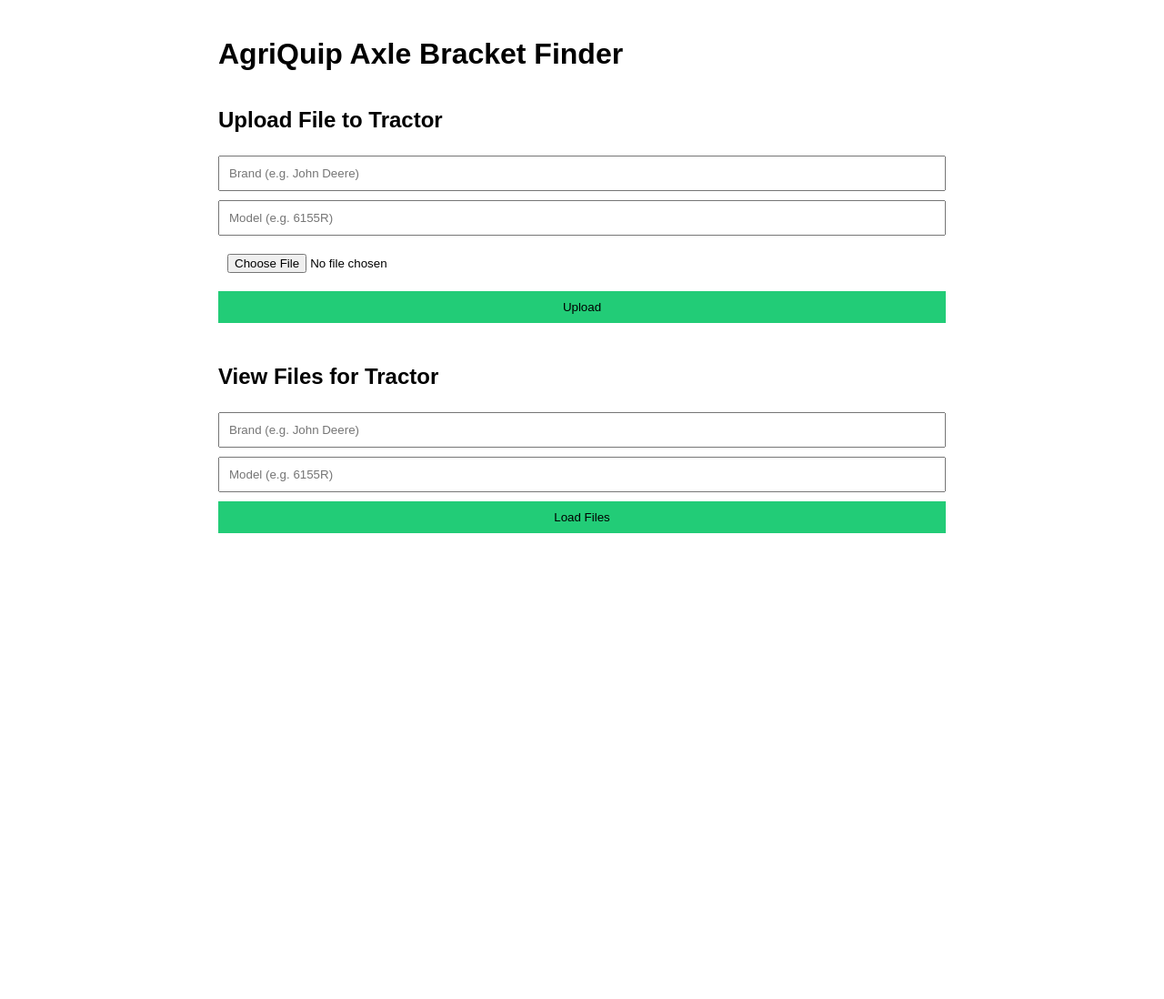
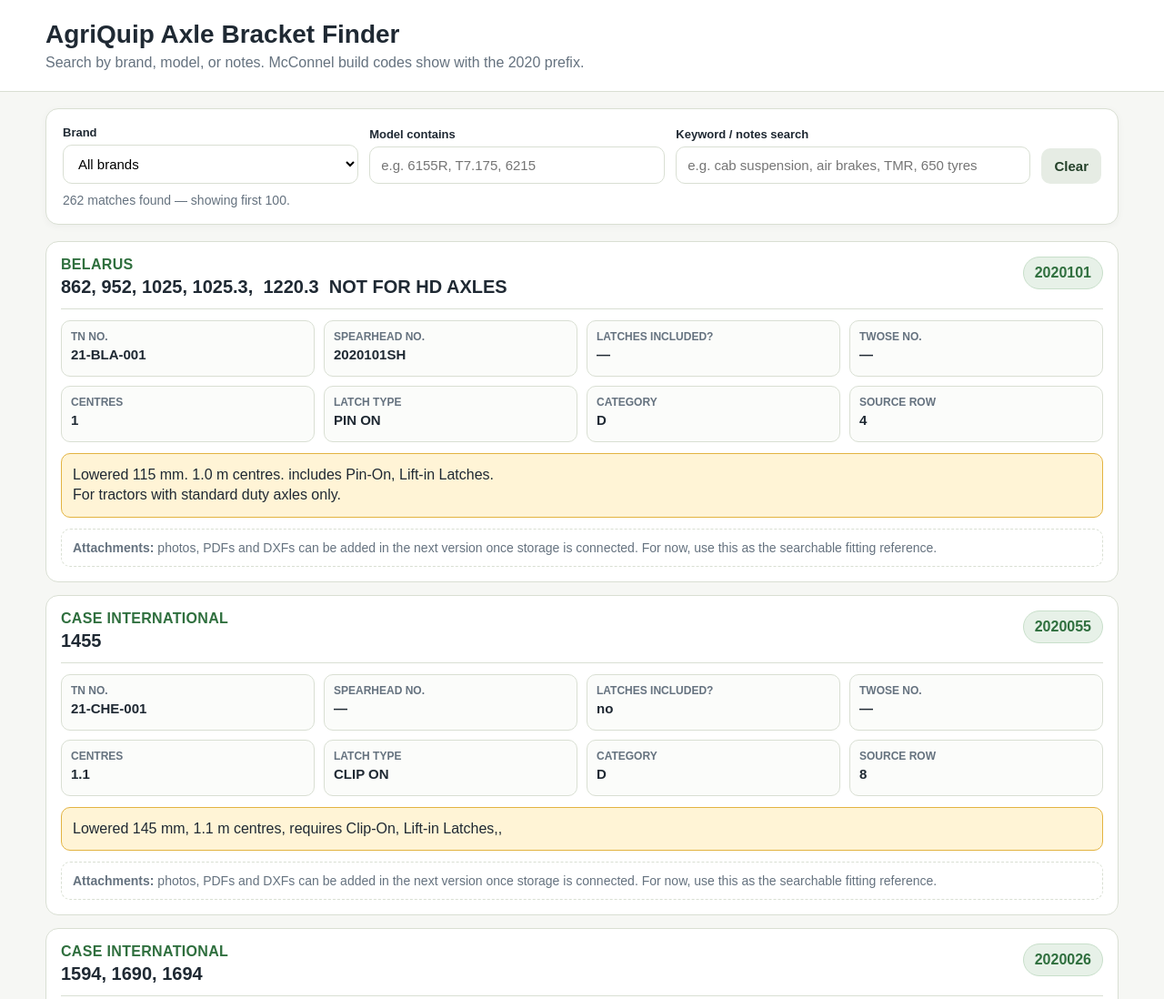
Before and after one commit to Andre-AgriQuip/agriquip-axle-database, a website: page index.html in a window 1280 px wide. Shown: the top 1098 px of the page at 91% size. Before the commit the page ends 800 px from the top, so only its background shows below. Drawn offline with Linux system fonts and the light colour scheme.

Commit message:
Update index.html

```diff
--- a/index.html
+++ b/index.html
@@ -1,142 +1,349 @@
-<!DOCTYPE html>
-<html>
+<!doctype html>
+<html lang="en">
 <head>
+<meta charset="utf-8" />
+<meta name="viewport" content="width=device-width, initial-scale=1" />
 <title>AgriQuip Axle Bracket Finder</title>
-  <meta name="viewport" content="width=device-width, initial-scale=1">
 <style>
+:root {
+--bg: #f6f7f4;
+--card: #ffffff;
+--text: #1f2933;
+--muted: #65727f;
+--border: #d9dfd3;
+--accent: #2f6f3e;
+--accent-soft: #e7f1e8;
+--warn: #fff4d6;
+--warn-border: #e3b341;
+}
+* { box-sizing: border-box; }
 body {
-      font-family: Arial;
-      padding: 20px;
-      max-width: 800px;
-      margin: auto;
+margin: 0;
+font-family: Arial, Helvetica, sans-serif;
+background: var(--bg);
+color: var(--text);
 }
-    input, button {
-      padding: 10px;
-      margin: 5px 0;
+header {
+background: var(--card);
+border-bottom: 1px solid var(--border);
+padding: 22px 24px;
+}
+.wrap { max-width: 1180px; margin: 0 auto; }
+h1 { margin: 0 0 6px; font-size: 28px; }
+.subtitle { margin: 0; color: var(--muted); }
+.panel {
+background: var(--card);
+border: 1px solid var(--border);
+border-radius: 14px;
+padding: 18px;
+margin: 18px 0;
+box-shadow: 0 2px 8px rgba(20, 30, 20, 0.04);
+}
+.grid {
+display: grid;
+grid-template-columns: 1fr 1fr 1.2fr auto;
+gap: 12px;
+align-items: end;
+}
+label { display: block; font-weight: 700; font-size: 13px; margin-bottom: 6px; }
+select, input {
 width: 100%;
-      box-sizing: border-box;
+padding: 11px 12px;
+border: 1px solid var(--border);
+border-radius: 10px;
+font-size: 15px;
+background: white;
 }
 button {
-      background-color: #2c7;
-      border: none;
+padding: 11px 14px;
+border: 0;
+border-radius: 10px;
+background: var(--accent);
+color: white;
+font-weight: 700;
 cursor: pointer;
+font-size: 15px;
 }
-    button:hover {
-      background-color: #1a5;
+button.secondary {
+background: #e6ece4;
+color: #24412a;
 }
-    h2 {
-      margin-top: 40px;
+.stats { color: var(--muted); font-size: 14px; margin-top: 10px; }
+.results { display: grid; gap: 14px; }
+.card {
+background: var(--card);
+border: 1px solid var(--border);
+border-radius: 14px;
+padding: 16px;
+}
+.card-head {
+display: flex;
+justify-content: space-between;
+gap: 12px;
+align-items: flex-start;
+border-bottom: 1px solid var(--border);
+padding-bottom: 12px;
+margin-bottom: 12px;
+}
+.brand { color: var(--accent); font-weight: 800; letter-spacing: .02em; }
+.model { font-size: 20px; font-weight: 800; margin-top: 4px; white-space: pre-wrap; }
+.code {
+background: var(--accent-soft);
+color: var(--accent);
+border: 1px solid #c8dfca;
+border-radius: 999px;
+padding: 8px 12px;
+font-weight: 800;
+white-space: nowrap;
+}
+.detail-grid {
+display: grid;
+grid-template-columns: repeat(4, minmax(0, 1fr));
+gap: 10px;
+margin-bottom: 12px;
+}
+.detail {
+border: 1px solid var(--border);
+border-radius: 10px;
+padding: 10px;
+background: #fbfcfa;
+min-height: 62px;
+}
+.detail span {
+display: block;
+color: var(--muted);
+font-size: 12px;
+margin-bottom: 4px;
+font-weight: 700;
+text-transform: uppercase;
+}
+.detail strong { font-size: 15px; overflow-wrap: anywhere; }
+.comment {
+white-space: pre-wrap;
+line-height: 1.4;
+background: #f9faf8;
+border: 1px solid var(--border);
+border-radius: 10px;
+padding: 12px;
+}
+.warning {
+background: var(--warn);
+border-color: var(--warn-border);
+}
+.attachments {
+margin-top: 12px;
+padding: 12px;
+border: 1px dashed var(--border);
+border-radius: 10px;
+color: var(--muted);
+font-size: 14px;
+}
+.empty {
+text-align: center;
+color: var(--muted);
+padding: 30px;
+background: var(--card);
+border: 1px solid var(--border);
+border-radius: 14px;
+}
+@media (max-width: 850px) {
+.grid { grid-template-columns: 1fr; }
+.detail-grid { grid-template-columns: 1fr 1fr; }
+.card-head { flex-direction: column; }
+}
+@media (max-width: 520px) {
+.detail-grid { grid-template-columns: 1fr; }
+header { padding: 18px 14px; }
+.panel, .card { border-radius: 10px; }
 }
 </style>
 </head>
 <body>
+<header>
+<div class="wrap">
+<h1>AgriQuip Axle Bracket Finder</h1>
+<p class="subtitle">Search by brand, model, or notes. McConnel build codes show with the 2020 prefix.</p>
+</div>
+</header>
 
-<h1>AgriQuip Axle Bracket Finder</h1>
+<main class="wrap">
+<section class="panel">
+<div class="grid">
+<div>
+<label for="brand">Brand</label>
+<select id="brand"><option value="">All brands</option></select>
+</div>
+<div>
+<label for="model">Model contains</label>
+<input id="model" placeholder="e.g. 6155R, T7.175, 6215" />
+</div>
+<div>
+<label for="keyword">Keyword / notes search</label>
+<input id="keyword" placeholder="e.g. cab suspension, air brakes, TMR, 650 tyres" />
+</div>
+<button id="clear" class="secondary">Clear</button>
+</div>
+<div class="stats" id="stats">Loading data…</div>
+</section>
 
-<!-- ================= UPLOAD ================= -->
-<h2>Upload File to Tractor</h2>
+<section id="results" class="results"></section>
+</main>
 
-<input id="uploadBrand" placeholder="Brand (e.g. John Deere)">
-<input id="uploadModel" placeholder="Model (e.g. 6155R)">
-<input type="file" id="fileInput">
+<script>
+let records = [];
+const brandEl = document.getElementById('brand');
+const modelEl = document.getElementById('model');
+const keywordEl = document.getElementById('keyword');
+const resultsEl = document.getElementById('results');
+const statsEl = document.getElementById('stats');
+const clearEl = document.getElementById('clear');
+
+const warningWords = ['NOT ', 'CHECK', 'TBC', 'ONLY', 'WARNING', 'IF ', 'MAX ', 'REQUIRES', 'NOT FOR'];
+
+function clean(v) {
+return (v ?? '').toString().trim();
+}
+
+function escapeHtml(value) {
+return clean(value)
+.replaceAll('&', '&amp;')
+.replaceAll('<', '&lt;')
+.replaceAll('>', '&gt;')
+.replaceAll('"', '&quot;')
+.replaceAll("'", '&#039;');
+}
+
+function hasWarning(record) {
+const text = `${record.tractorModel || ''} ${record.comment || ''}`.toUpperCase();
+return warningWords.some(w => text.includes(w));
+}
+
+function detail(label, value) {
+return `<div class="detail"><span>${label}</span><strong>${escapeHtml(value || '—')}</strong></div>`;
+}
+
+function renderCard(record) {
+const warningClass = hasWarning(record) ? ' warning' : '';
+return `
+       <article class="card">
+         <div class="card-head">
+           <div>
+             <div class="brand">${escapeHtml(record.brand)}</div>
+             <div class="model">${escapeHtml(record.tractorModel)}</div>
+           </div>
+           <div class="code">${escapeHtml(record.mcconnelPartNumber || 'No code')}</div>
+         </div>
+
+         <div class="detail-grid">
+           ${detail('TN No.', record.tnNo)}
+           ${detail('Spearhead No.', record.spearheadPartNumber)}
+           ${detail('Latches included?', record.latchesIncluded)}
+           ${detail('Twose No.', record.twosePartNo)}
+           ${detail('Centres', record.centres)}
+           ${detail('Latch type', record.latchType)}
+           ${detail('Category', record.category)}
+           ${detail('Source row', record.row)}
+         </div>
+
+         <div class="comment${warningClass}">${escapeHtml(record.comment || 'No comments recorded.')}</div>
+
+         <div class="attachments">
+           <strong>Attachments:</strong> photos, PDFs and DXFs can be added in the next version once storage is connected.
+           For now, use this as the searchable fitting reference.
+         </div>
+       </article>
+     `;
+}
+
+function applyFilters() {
+const brand = brandEl.value.toLowerCase();
+const model = modelEl.value.toLowerCase().trim();
+const keyword = keywordEl.value.toLowerCase().trim();
+
+let filtered = records.filter(r => {
+const brandOk = !brand || clean(r.brand).toLowerCase() === brand;
+const modelOk = !model || clean(r.tractorModel).toLowerCase().includes(model);
+const blob = [r.brand, r.tractorModel, r.tnNo, r.mcconnelPartNumber, r.spearheadPartNumber, r.latchType, r.category, r.comment].map(clean).join(' ').toLowerCase();
+const keywordOk = !keyword || blob.includes(keyword);
+return brandOk && modelOk && keywordOk;
+});
+
+const limited = filtered.slice(0, 100);
+statsEl.textContent = `${filtered.length} match${filtered.length === 1 ? '' : 'es'} found${filtered.length > 100 ? ' — showing first 100' : ''}.`;
+
+if (!limited.length) {
+resultsEl.innerHTML = `<div class="empty">No matches found. Try a shorter model number, e.g. “6155” instead of “6155R”.</div>`;
+return;
+}
+resultsEl.innerHTML = limited.map(renderCard).join('');
+}
+
+function populateBrands() {
+const brands = [...new Set(records.map(r => clean(r.brand)).filter(Boolean))].sort();
+brandEl.innerHTML = '<option value="">All brands</option>' + brands.map(b => `<option value="${escapeHtml(b)}">${escapeHtml(b)}</option>`).join('');
+}
+
+clearEl.addEventListener('click', () => {
+brandEl.value = '';
+modelEl.value = '';
+keywordEl.value = '';
+applyFilters();
+});
+brandEl.addEventListener('change', applyFilters);
+modelEl.addEventListener('input', applyFilters);
+keywordEl.addEventListener('input', applyFilters);
+
+fetch('data/records.json')
+.then(r => r.json())
+.then(data => {
+records = data;
+populateBrands();
+applyFilters();
+})
+.catch(err => {
+statsEl.textContent = 'Could not load data/records.json';
+resultsEl.innerHTML = `<div class="empty">Data failed to load. Check that data/records.json was uploaded beside index.html.</div>`;
+console.error(err);
+});
+</script>
+<h2>Upload Files</h2>
+
+<input type="file" id="fileInput" />
+<br><br>
+
+<textarea id="noteInput" placeholder="Add notes about this file..." rows="3" cols="40"></textarea>
+<br><br>
 
 <button onclick="uploadFile()">Upload</button>
 
 <p id="uploadStatus"></p>
 
-<!-- ================= VIEW FILES ================= -->
-<h2>View Files for Tractor</h2>
-
-<input id="viewBrand" placeholder="Brand (e.g. John Deere)">
-<input id="viewModel" placeholder="Model (e.g. 6155R)">
-
-<button onclick="loadFiles()">Load Files</button>
-
-<ul id="fileList"></ul>
-
 <script>
-function safeText(text) {
-  return text.replace(/</g, "&lt;").replace(/>/g, "&gt;");
-}
-
-// ================= UPLOAD =================
 async function uploadFile() {
-  const brand = document.getElementById('uploadBrand').value;
-  const model = document.getElementById('uploadModel').value;
-  const file = document.getElementById('fileInput').files[0];
+  const fileInput = document.getElementById('fileInput');
+  const note = document.getElementById('noteInput').value;
   const status = document.getElementById('uploadStatus');
 
-  if (!brand || !model || !file) {
-    status.innerText = 'Please enter brand, model, and select a file.';
+  if (!fileInput.files.length) {
+    status.innerText = "Please select a file.";
     return;
   }
 
-  status.innerText = 'Uploading...';
+  const file = fileInput.files[0];
 
-  try {
   const response = await fetch('/api/upload', {
     method: 'POST',
-      headers: {
-        'x-tractor-brand': brand,
-        'x-tractor-model': model,
-        'x-file-name': file.name
-      },
     body: file
   });
 
   const result = await response.json();
 
-    if (!response.ok) {
-      status.innerText = result.error || 'Upload failed';
-      return;
-    }
-
   status.innerHTML = `
-      Uploaded successfully!<br>
-      <a href="${result.url}" target="_blank">View File</a>
+    Uploaded!<br>
+    <a href="${result.url}" target="_blank">View File</a><br>
+    Note: ${note}
   `;
-  } catch (err) {
-    status.innerText = 'Upload error';
-  }
-}
-
-// ================= LOAD FILES =================
-async function loadFiles() {
-  const brand = document.getElementById('viewBrand').value;
-  const model = document.getElementById('viewModel').value;
-  const fileList = document.getElementById('fileList');
-
-  if (!brand || !model) {
-    fileList.innerHTML = '<li>Please enter brand and model</li>';
-    return;
-  }
-
-  fileList.innerHTML = 'Loading...';
-
-  try {
-    const response = await fetch(`/api/files?brand=${encodeURIComponent(brand)}&model=${encodeURIComponent(model)}`);
-    const files = await response.json();
-
-    if (!response.ok) {
-      fileList.innerHTML = `<li>${files.error || 'Error loading files'}</li>`;
-      return;
-    }
-
-    if (!files.length) {
-      fileList.innerHTML = '<li>No files uploaded yet.</li>';
-      return;
-    }
-
-    fileList.innerHTML = files.map(file => {
-      const name = file.pathname.split('/').pop();
-      return `<li><a href="${file.url}" target="_blank">${safeText(name)}</a></li>`;
-    }).join('');
-
-  } catch (err) {
-    fileList.innerHTML = '<li>Error loading files</li>';
-  }
 }
 </script>
-
 </body>
 </html>
```
Lines whose indentation alone changed are shown as unchanged.
